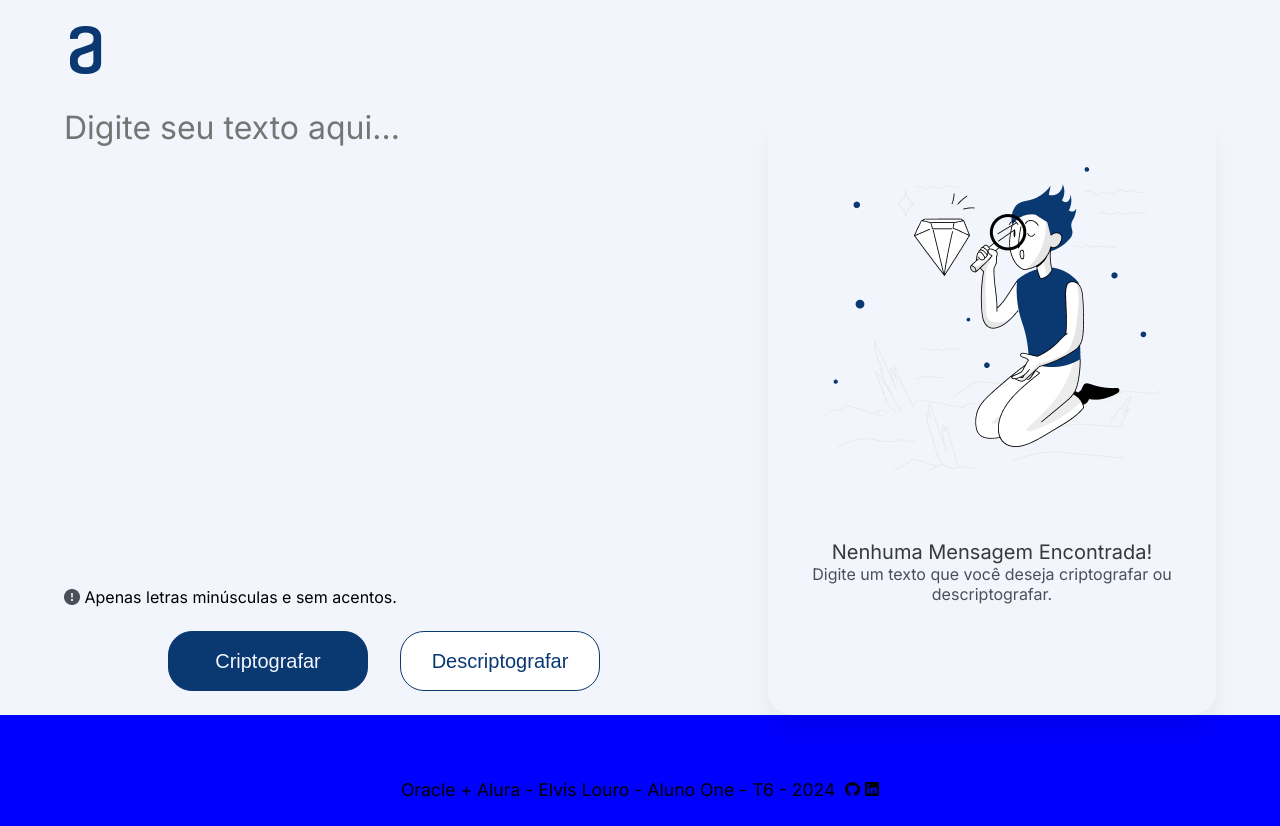
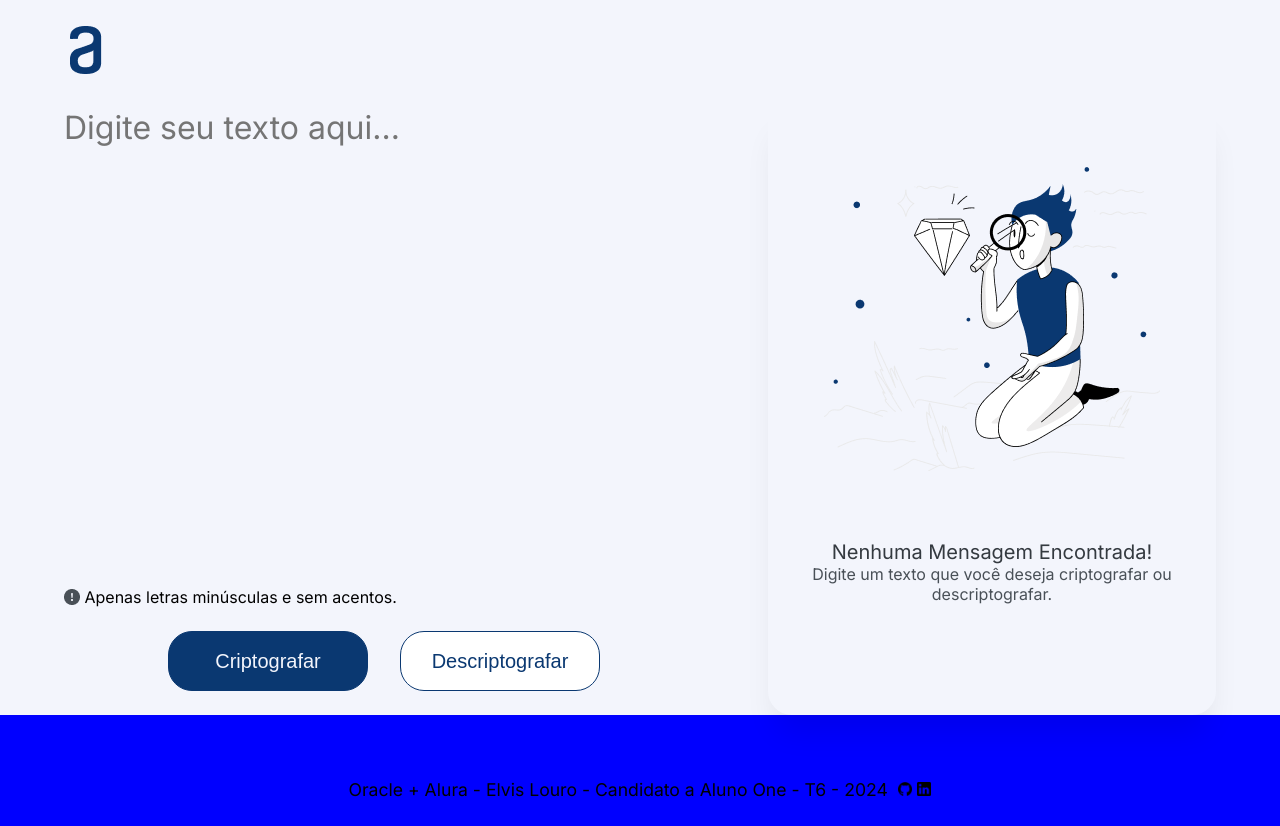
Before and after one commit to ElvisLouro/Desencriptador-de-Texto, a plain HTML site: page index.html in a window 1280 px wide. Drawn offline with Linux system fonts and the light colour scheme.

Commit message:
Update index.html

```diff
--- a/index.html
+++ b/index.html
@@ -44,7 +44,7 @@
 
     <footer>
         <div id="rodape">
-            <p id="barra__embaixo">Oracle + Alura - Elvis Louro - Aluno One - T6 - 2024 &nbsp;<a href="https://github.com/elvislouro" target="_blank"><img src="./assets/img/github-logo.png" alt="logo do github" title="Visite meu perfil do Github"></a> <a href="https://www.linkedin.com/in/elvislouro" target="_blank"><img src="./assets/img/linkedin-logo.png" alt="logo do linkedin" title="Visite meu perfil do Linkedin"></p>
+            <p id="barra__embaixo">Oracle + Alura - Elvis Louro - Candidato a Aluno One - T6 - 2024 &nbsp;<a href="https://github.com/elvislouro" target="_blank"><img src="./assets/img/github-logo.png" alt="logo do github" title="Visite meu perfil do Github"></a> <a href="https://www.linkedin.com/in/elvislouro" target="_blank"><img src="./assets/img/linkedin-logo.png" alt="logo do linkedin" title="Visite meu perfil do Linkedin"></p>
         </div>
     </footer>
         <script src="./assets/script/script.js"></script>
```
